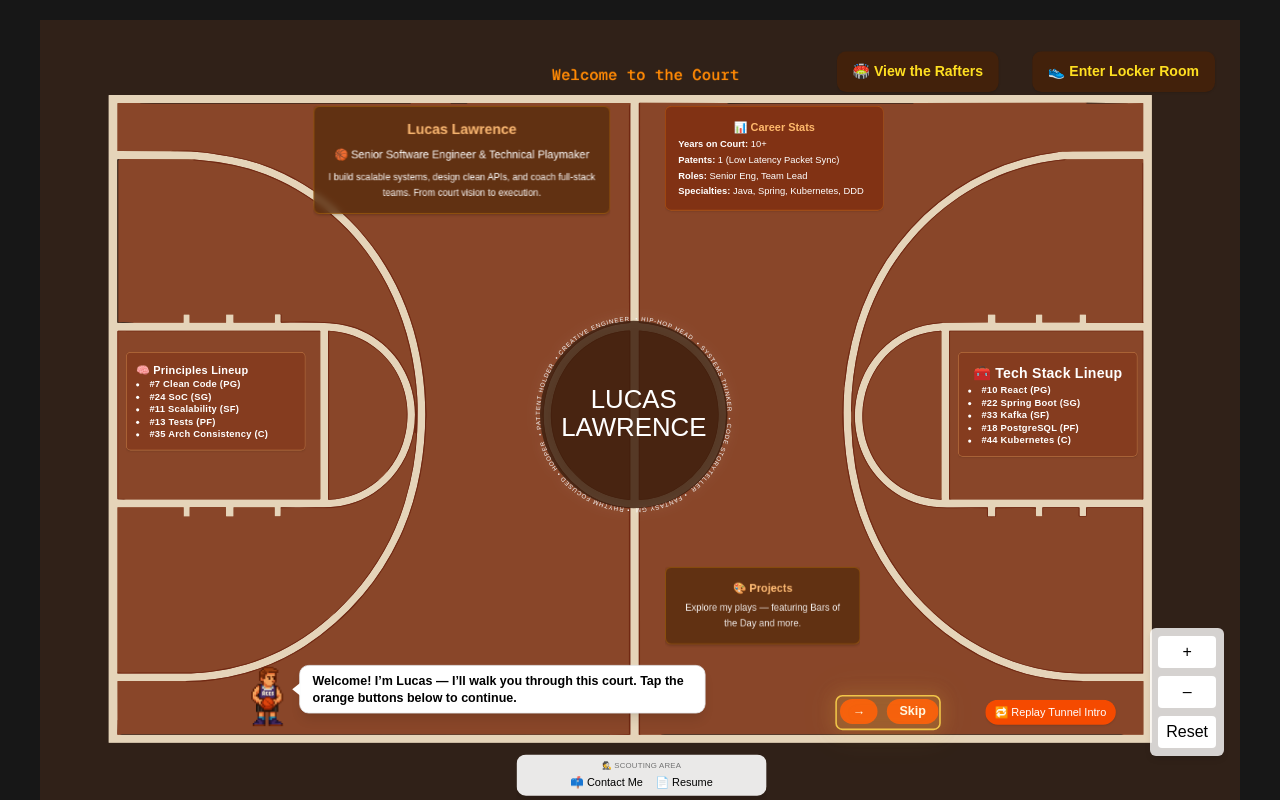
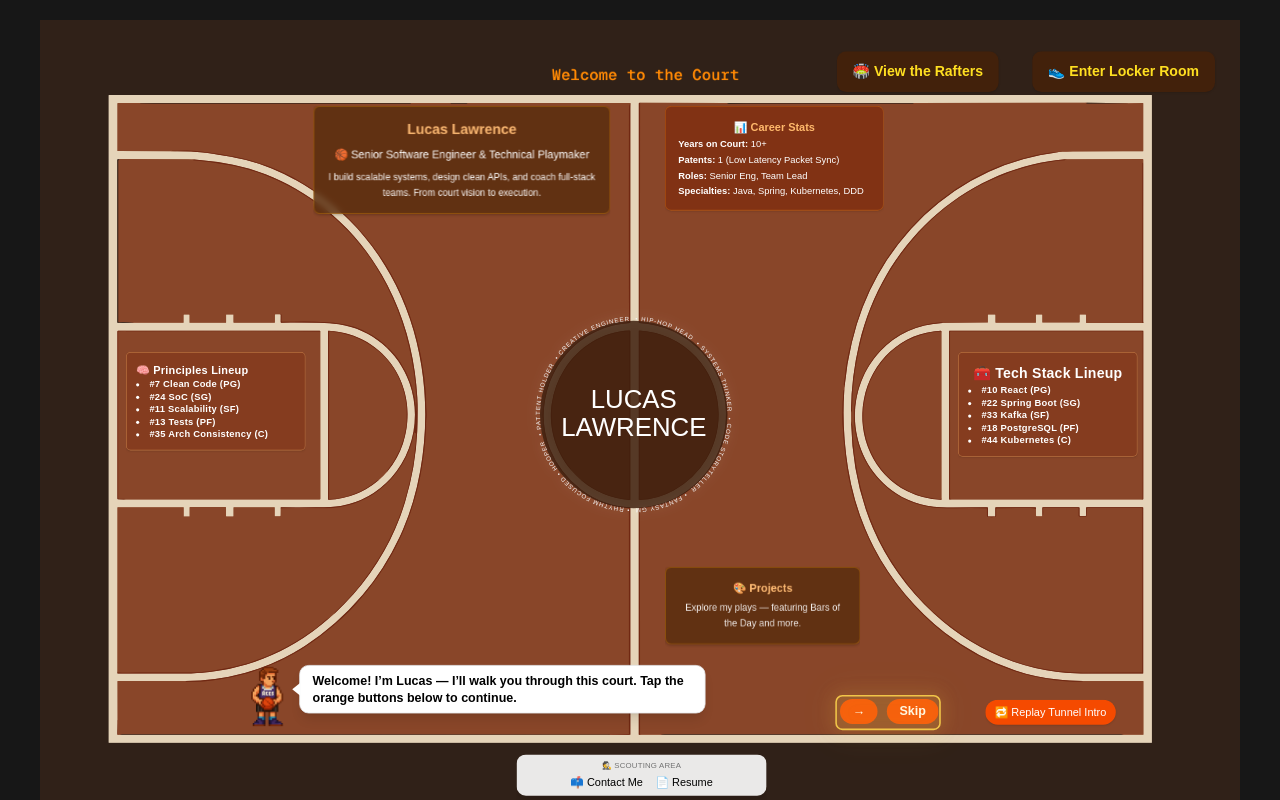
Before and after one commit to lucasklawrence/courtfolio, a Next.js app: page / in a window 1280 px wide. Both pictures are taken after a click on the button "🏀 Step Onto the Court". Built offline with nearby package versions, Linux system fonts and the light colour scheme.

Commit message:
court zoom with no buttons

```diff
--- a/components/court/CourtZoomWrapper.tsx
+++ b/components/court/CourtZoomWrapper.tsx
@@ -48,28 +48,6 @@ export const CourtZoomWrapper: React.FC<{ children: React.ReactNode }> = ({ chil
       >
         {children}
       </animated.div>
-
-      {/* Optional zoom controls */}
-      <div className="absolute bottom-16 right-4 z-50 flex flex-col gap-1 bg-white/80 p-1 rounded-md shadow-md text-xs md:text-base md:gap-2 md:p-2">
-        <button
-          onClick={() => api.start({ scale: Math.min(scale.get() * 1.2, 3) })}
-          className="text-black px-2 py-1 rounded bg-white hover:bg-gray-200 ui-allow-click"
-        >
-          +
-        </button>
-        <button
-          onClick={() => api.start({ scale: Math.max(scale.get() * 0.8, 0.5) })}
-          className="text-black px-2 py-1 rounded bg-white hover:bg-gray-200 ui-allow-click"
-        >
-          –
-        </button>
-        <button
-          onClick={reset}
-          className="text-black px-2 py-1 rounded bg-white hover:bg-gray-200 ui-allow-click"
-        >
-          Reset
-        </button>
-      </div>
     </div>
   )
 }
```
